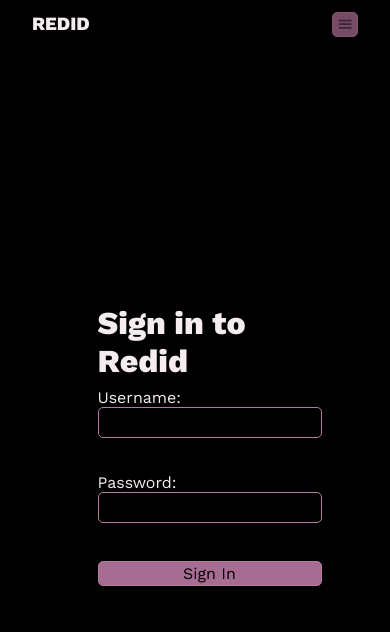
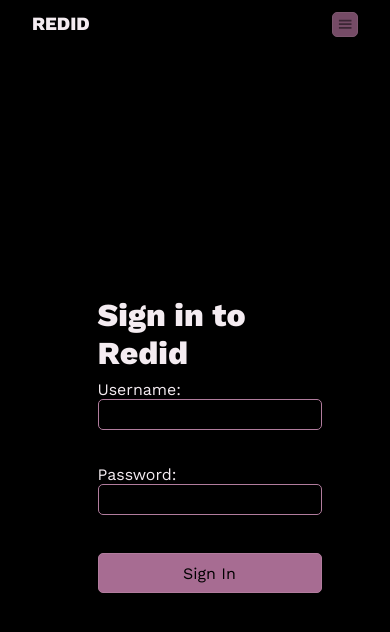
Before and after one commit to TheEmperor342/Redid, a React (Vite) app in the folder frontend/: page /#/sign-in in a window 390 px wide. Shown: the top 632 px of the page. Built offline with nearby package versions, Linux system fonts and the light colour scheme.

Commit message:
responsiveness (frontend): forms, button height is increased on small screens

```diff
--- a/frontend/package.json
+++ b/frontend/package.json
@@ -5,6 +5,7 @@
   "type": "module",
   "scripts": {
     "dev": "vite",
+    "devExposed": "vite --host",
     "build": "tsc && vite build",
     "lint": "eslint src --ext ts,tsx --report-unused-disable-directives --max-warnings 0",
     "preview": "vite preview"
--- a/frontend/src/index.css
+++ b/frontend/src/index.css
@@ -118,3 +118,10 @@
 	display: grid;
 	place-items: center;
 }
+
+@media screen and (max-width: 500px) {
+  .primary-btn:not(nav button, .cardUpDownButtons button) {
+    min-height: 40px;
+    min-width: 40px;
+  }
+}
```
